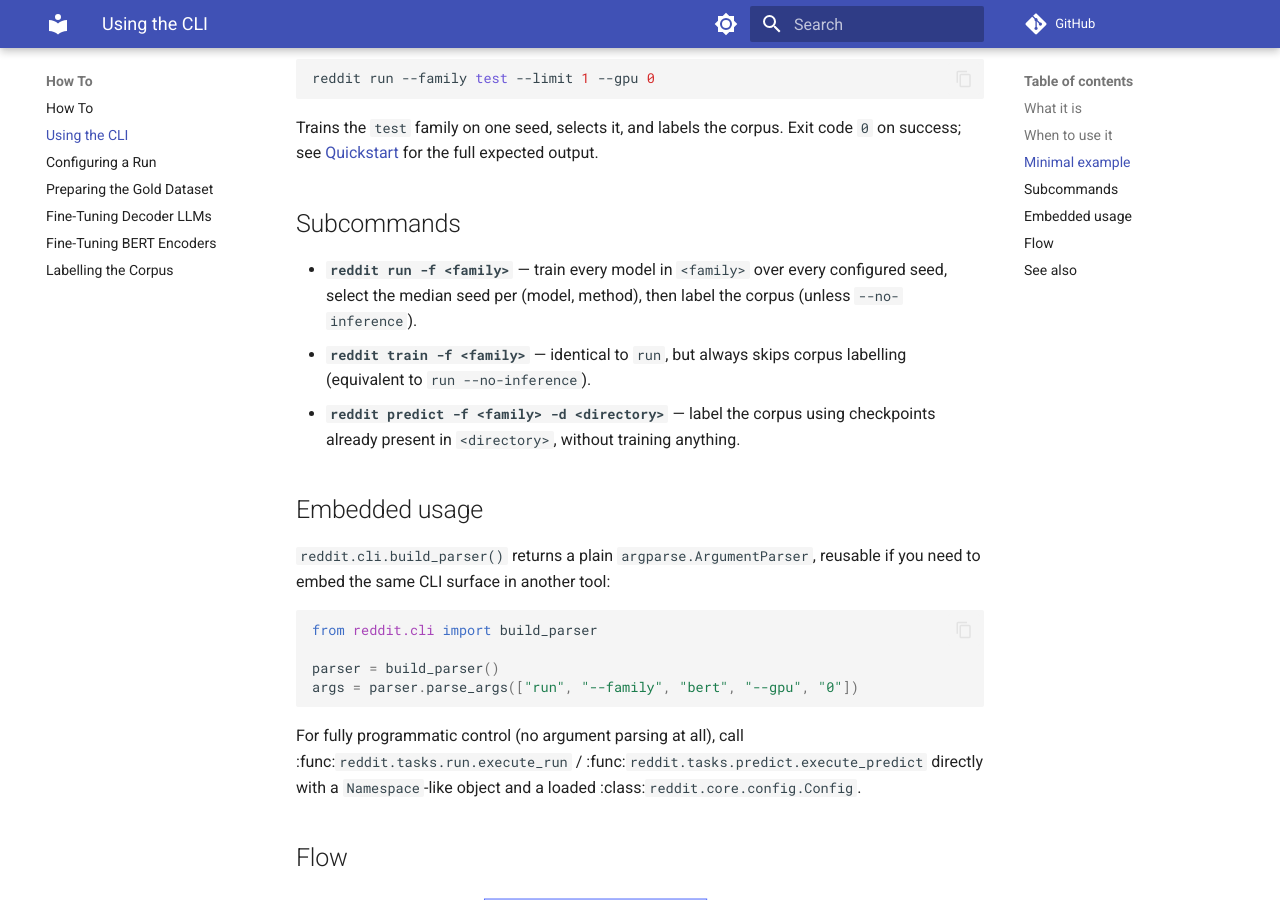
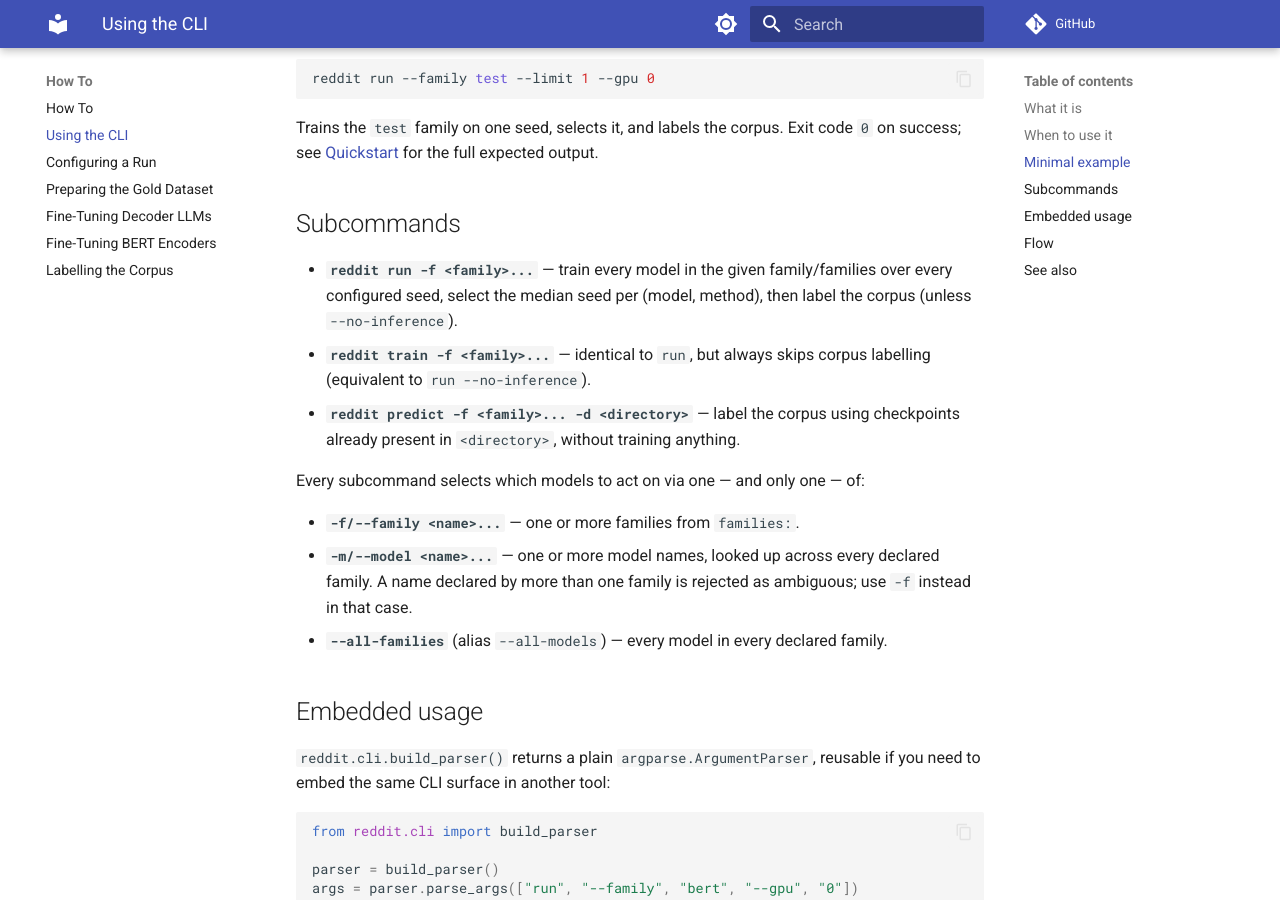
Before and after one commit to andrea-dm/reddit-pulse, an MkDocs documentation site: the page built from docs/how_to/using-the-cli.md, in a window 1280 px wide and 900 px high, scrolled down 581 px. Built offline with MkDocs 1.6.1 and Material for MkDocs 9.7.7, drawn with Linux system fonts in a browser that asks for light colours; comment, search, counter and statistics services are not loaded.

Commit message:
docs: update

```diff
--- a/docs/how_to/using-the-cli.md
+++ b/docs/how_to/using-the-cli.md
@@ -28,13 +28,22 @@
 
 ## Subcommands
 
-- **`reddit run -f <family>`** — train every model in `<family>` over every
-  configured seed, select the median seed per (model, method), then label
-  the corpus (unless `--no-inference`).
-- **`reddit train -f <family>`** — identical to `run`, but always skips
+- **`reddit run -f <family>...`** — train every model in the given
+  family/families over every configured seed, select the median seed per
+  (model, method), then label the corpus (unless `--no-inference`).
+- **`reddit train -f <family>...`** — identical to `run`, but always skips
   corpus labelling (equivalent to `run --no-inference`).
-- **`reddit predict -f <family> -d <directory>`** — label the corpus using
+- **`reddit predict -f <family>... -d <directory>`** — label the corpus using
   checkpoints already present in `<directory>`, without training anything.
+
+Every subcommand selects which models to act on via one — and only one — of:
+
+- **`-f/--family <name>...`** — one or more families from `families:`.
+- **`-m/--model <name>...`** — one or more model names, looked up across
+  every declared family. A name declared by more than one family is
+  rejected as ambiguous; use `-f` instead in that case.
+- **`--all-families`** (alias `--all-models`) — every model in every
+  declared family.
 
 ## Embedded usage
 
```
Also changed, not shown: README.md (+10 -8 lines), docs/how_to/fine-tuning-decoder-llms.md (+7 -5 lines).
